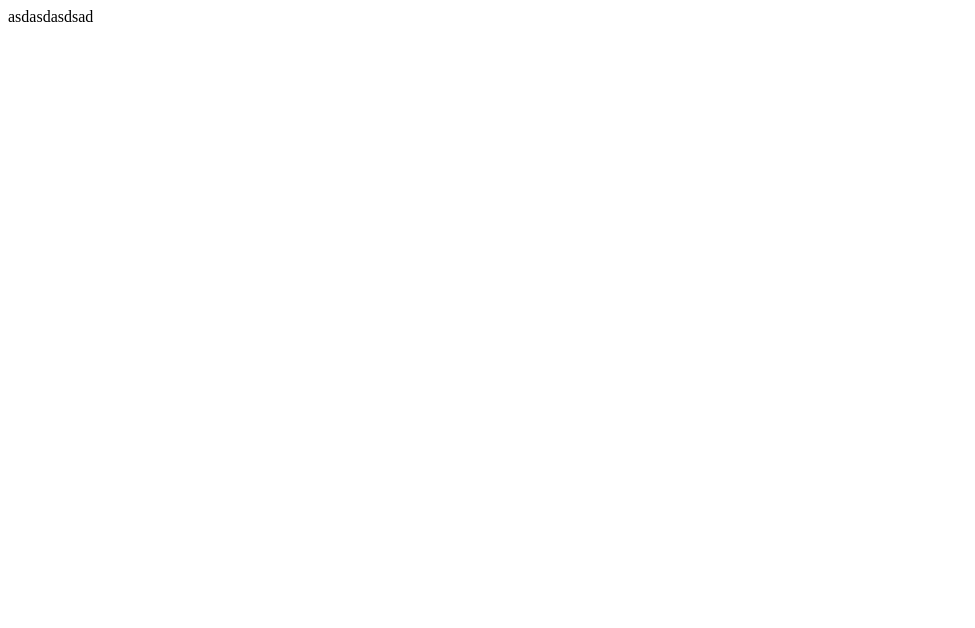
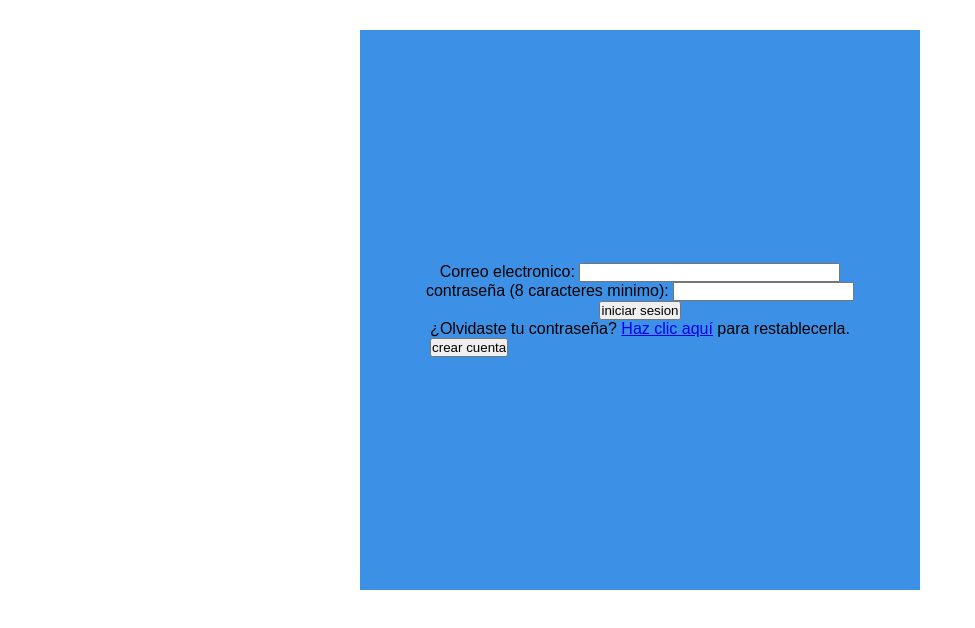
Before and after one commit to spiruto/grupo-3_ingenieria_1, a website: page src/public/views/login.html in a window 1280 px wide. Shown: the whole page, without its empty margins (0-975 px from the left). Drawn offline with Linux system fonts and the light colour scheme.

Commit message:
progress#2 login
progress#2 login

```diff
--- a/src/public/assets/css/main.css
+++ b/src/public/assets/css/main.css
@@ -80,7 +80,7 @@
   color: grey;
 }
 
-#logoNav{
+#logoNav {
   position: absolute;
   top: 0;
   bottom: 0;
@@ -91,6 +91,7 @@
   opacity: 0.8;
 
 }
+
 .button {
   position: absolute;
   right: 0px;
@@ -164,12 +165,14 @@
   padding: 14px 10px;
   text-decoration: none;
 }
+
 .Bottom {
   background: var(--color-primary);
   text-align: center;
   padding: 10px 0;
   color: var(--color-secondary);
 }
+
 .footer-content a:hover,
 .footer-content a.active {
   border-bottom: 3px solid blue;
@@ -286,4 +289,17 @@ nav svg {
   body {
     background-color: lightblue;
   }
+
 }
+
+.ContainerLogin {
+  display: flex;
+  align-items: center;
+  justify-content: center;
+  background: #3c91e6ff;
+  flex-direction: column;
+  margin: 30px auto;
+  padding: 30px;
+  height: 500px;
+  width: 500px;
+}
--- a/src/public/views/login.html
+++ b/src/public/views/login.html
@@ -1,11 +1,42 @@
 <!DOCTYPE html>
-<html lang="en">
+<html lang="es">
+
 <head>
     <meta charset="UTF-8">
     <meta name="viewport" content="width=device-width, initial-scale=1.0">
-    <title>Document</title>
+    <title>Ingenieria I y Grupo 3</title>
+    <link rel="stylesheet" href="../assets/css/main.css" />
+    <script src="https://kit.fontawesome.com/07863389f0.js" crossorigin="anonymous"></script>
+    <script type="module" src="../../assets/js/views/login.js"></script>
 </head>
-<body>
-   asdasdasdsad
+
+<body id="root">
+
+        <div class = "ContainerLogin">
+        <div class="emailInput">
+            <label for="email">Correo electronico:</label>
+            <input type="email" id="email" size="30" required />
+        </div>
+        <div>
+            <label for="pass">contraseña (8 caracteres minimo):</label>
+            <input type="password" id="pass" name="password" minlength="8"
+                pattern="^(?=.*[a-z])(?=.*[A-Z])(?=.*\d)(?=.*[^\da-zA-Z]).{8,}$" required />
+        </div>
+        <form action="#">
+            <input type="submit" value="iniciar sesion" />
+        </form>
+        <div>
+            <p>
+                ¿Olvidaste tu contraseña?
+                <a href="forgot_password.html">Haz clic aquí</a> para restablecerla.
+            </p>
+            <form action="#">
+                <input type="submit" value="crear cuenta" />
+            </form>
+        </div>
+    </div>
+</div>
 </body>
+
+
 </html>
```
Lines whose indentation alone changed are shown as unchanged.
